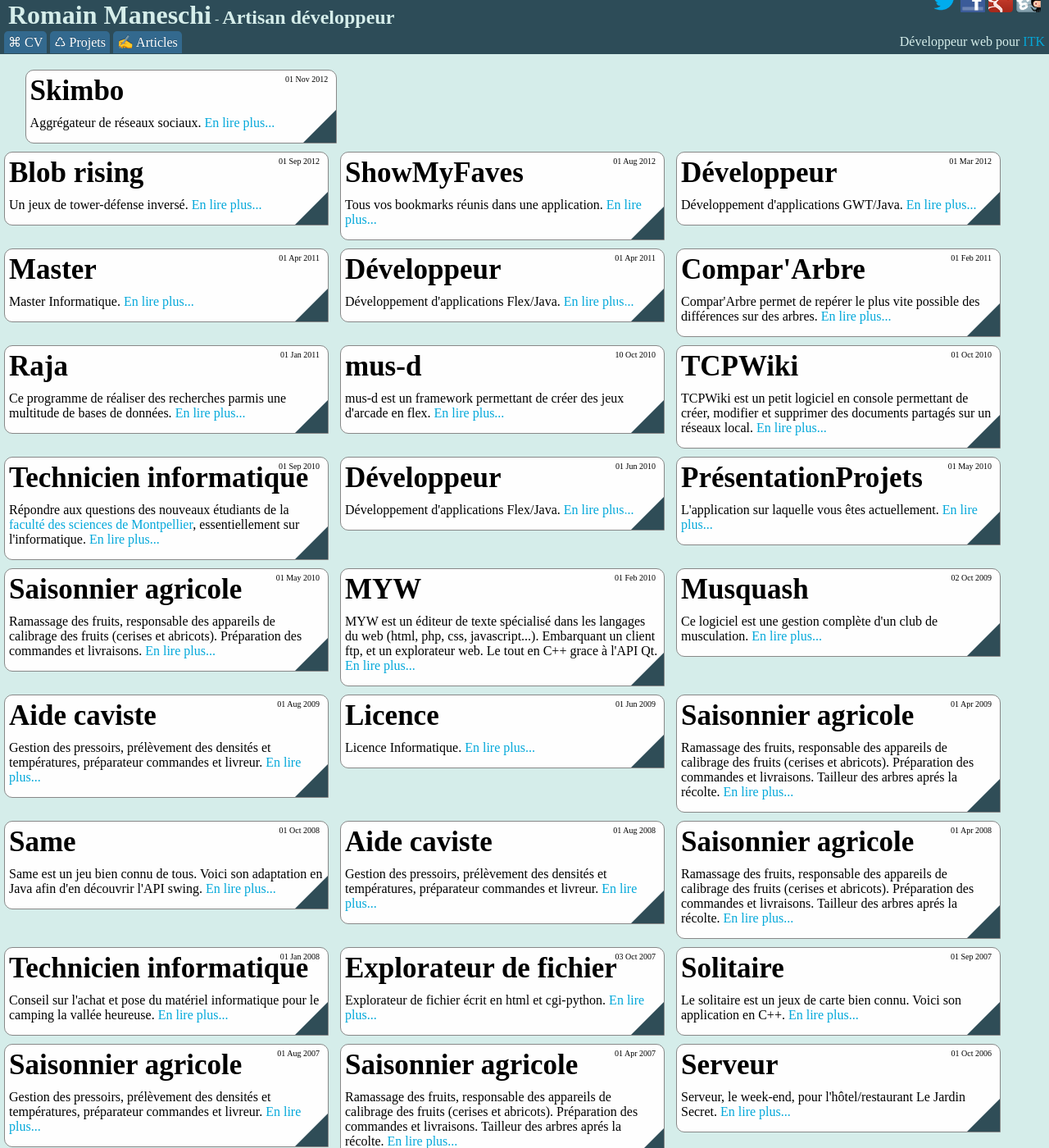
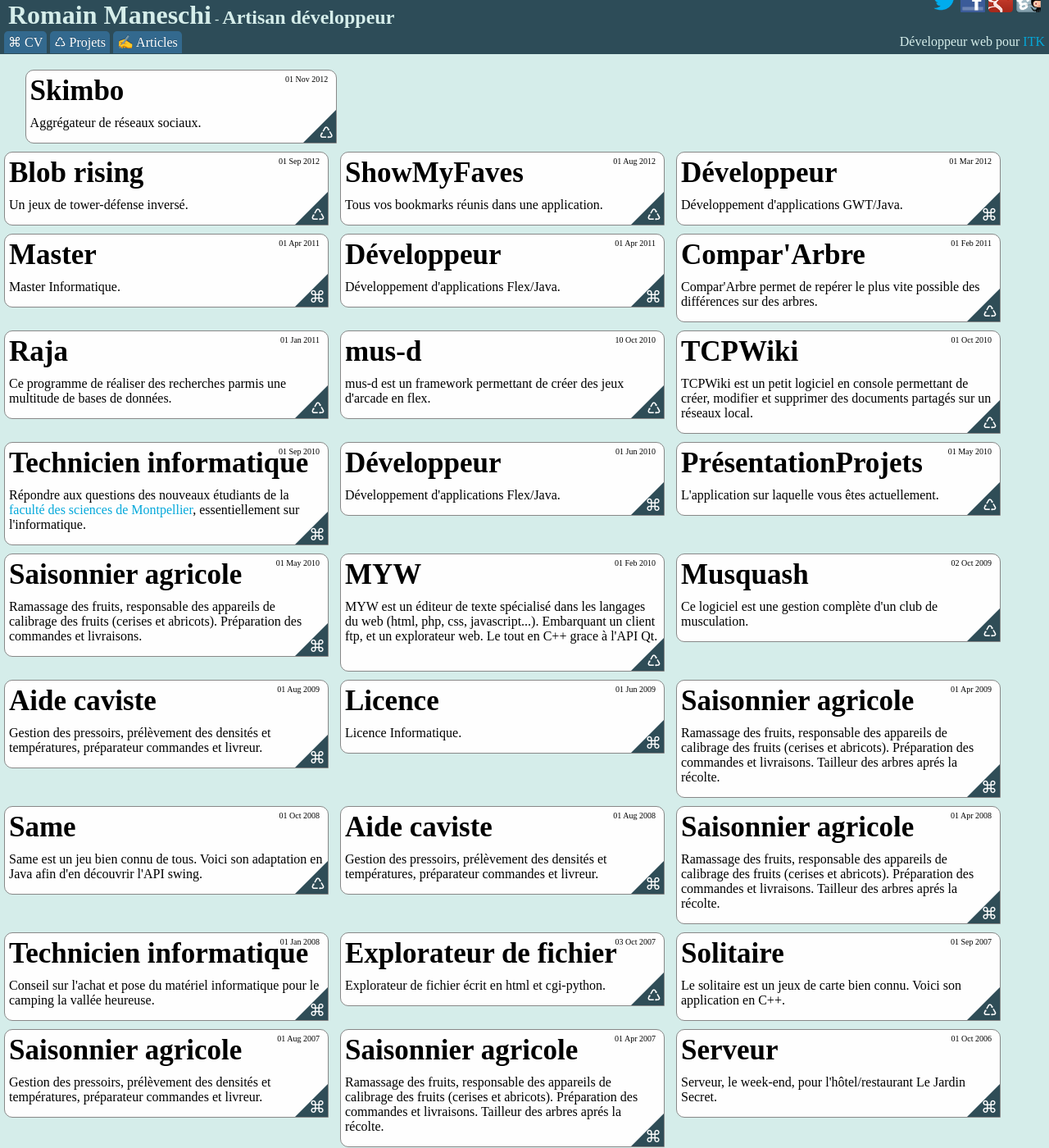
Before and after one commit to manland/manland.github.com, a Jekyll site: the page built from index.html, in a window 1280 px wide and 1400 px high. Shown: the whole window at 82% size. Built offline with Jekyll 4.4.1, drawn with Linux system fonts in a browser that asks for light colours; some of the changed text lies outside the part shown.

Commit message:
type post rework

```diff
--- a/index.html
+++ b/index.html
@@ -6,11 +6,11 @@ title: Romain Maneschi's Life
 {% for post in site.posts %}
 <div class="article-min">
   <a class="article-global-link" href="{{ post.url }}">
-  	<span class="article-category {{ post.categories[0] }}"></span>
     <h2 class="article-title">{{ post.title }}</h2>
     <span class="publish-date">{{ post.date | date_to_string }}</span>
     {{ post.resume }}
-    <a href="{{ post.url }}" class="article-more">En lire plus...</a>
+    <span class="article-category"></span>
+    <span class="{{ post.categories[0] }}"></span>
   </div>
 </div>
 {% endfor %}
```
